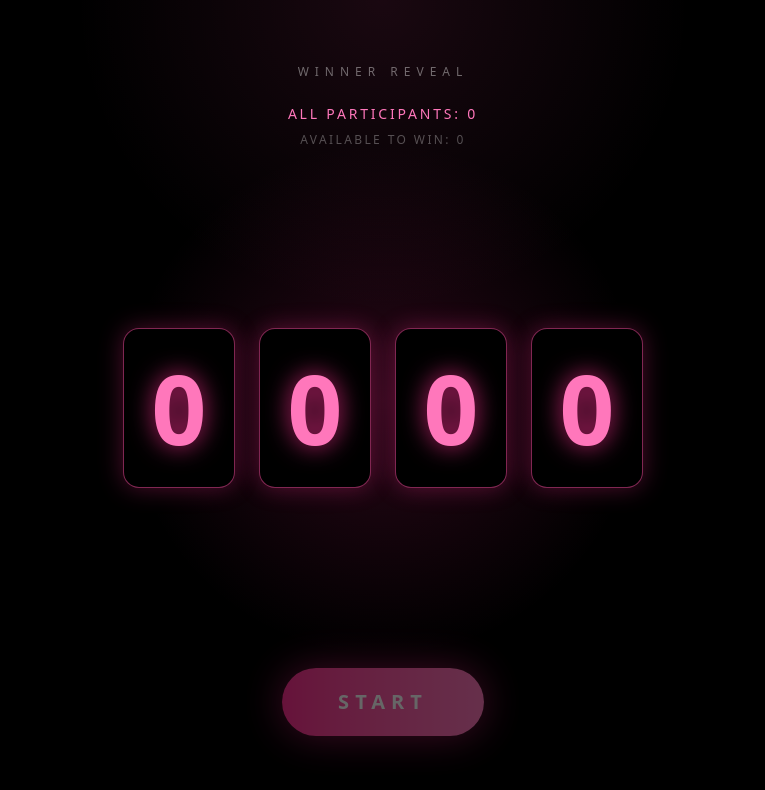
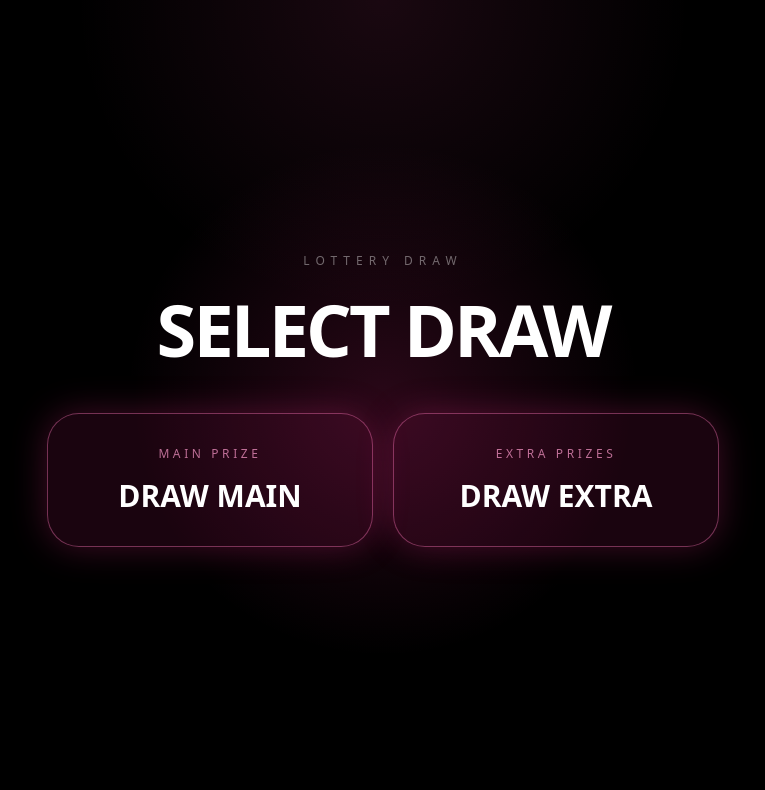
Before and after one commit to AlexParovoy/lottery, a Next.js app: page /draw in a window 1280 px wide. Shown: the top 790 px of the page, without its empty margins (257-1022 px from the left). Built offline with nearby package versions, Linux system fonts and the light colour scheme; no server answers; the database is empty.

Commit message:
Replace old draw page with draw selector

```diff
--- a/src/app/draw/page.tsx
+++ b/src/app/draw/page.tsx
@@ -1,268 +1,46 @@
-"use client";
-
-import { useEffect, useMemo, useRef, useState } from "react";
-import confetti from "canvas-confetti";
-import { supabase } from "../../lib/supabase";
-
-type Participant = {
-  id: number;
-  code: string;
-  name: string;
-  created_at: string;
-  is_winner: boolean;
-  prize_type?: string | null;
-  won_at?: string | null;
-};
-
-type DrawState = "idle" | "loading" | "spinning" | "revealed";
-
-function getSecureRandomIndex(max: number) {
-  const array = new Uint32Array(1);
-  crypto.getRandomValues(array);
-  return array[0] % max;
-}
+import Link from "next/link";
 
 export default function DrawPage() {
-  const [participants, setParticipants] = useState<Participant[]>([]);
-  const [loading, setLoading] = useState(true);
-  const [drawState, setDrawState] = useState<DrawState>("idle");
-  const [winner, setWinner] = useState<Participant | null>(null);
-  const [digits, setDigits] = useState(["0", "0", "0", "0"]);
-  const [showName, setShowName] = useState(false);
-  const [errorMessage, setErrorMessage] = useState("");
-
-  const intervalsRef = useRef<number[]>([]);
-  const timeoutsRef = useRef<number[]>([]);
-
-  useEffect(() => {
-    const load = async () => {
-      setLoading(true);
-      setErrorMessage("");
-
-      const { data, error } = await supabase
-        .from("participants")
-        .select("id, code, name, created_at, is_winner, prize_type, won_at")
-        .order("created_at", { ascending: true });
-
-      if (error) {
-        console.error(error);
-        setErrorMessage("Nepavyko užkrauti dalyvių.");
-        setParticipants([]);
-        setLoading(false);
-        return;
-      }
-
-      setParticipants((data as Participant[]) || []);
-      setLoading(false);
-    };
-
-    load();
-
-    return () => {
-      intervalsRef.current.forEach((id) => clearInterval(id));
-      timeoutsRef.current.forEach((id) => clearTimeout(id));
-    };
-  }, []);
-
-  const availableParticipants = useMemo(() => {
-    return participants.filter((p) => !p.is_winner);
-  }, [participants]);
-
-  const clearTimers = () => {
-    intervalsRef.current.forEach((id) => clearInterval(id));
-    timeoutsRef.current.forEach((id) => clearTimeout(id));
-    intervalsRef.current = [];
-    timeoutsRef.current = [];
-  };
-
-  const launchConfetti = () => {
-    const end = Date.now() + 2000;
-
-    const frame = () => {
-      confetti({
-        particleCount: 4,
-        spread: 60,
-        origin: { x: Math.random(), y: Math.random() * 0.5 },
-        colors: ["#ff2f92", "#ff77bb", "#ffffff"],
-      });
-
-      if (Date.now() < end) {
-        requestAnimationFrame(frame);
-      }
-    };
-
-    frame();
-  };
-
-  const startDraw = async () => {
-    if (drawState === "spinning") return;
-
-    clearTimers();
-    setShowName(false);
-    setWinner(null);
-    setDigits(["0", "0", "0", "0"]);
-    setErrorMessage("");
-
-    if (!availableParticipants.length) {
-      setErrorMessage("Visi dalyviai jau buvo ištraukti.");
-      return;
-    }
-
-    setDrawState("loading");
-
-    const index = getSecureRandomIndex(availableParticipants.length);
-    const selected = availableParticipants[index];
-    const nowIso = new Date().toISOString();
-
-    const { error } = await supabase
-      .from("participants")
-      .update({
-        is_winner: true,
-        prize_type: "Main Prize",
-        won_at: nowIso,
-      })
-      .eq("id", selected.id);
-
-    if (error) {
-      console.error(error);
-      setErrorMessage("Nepavyko išsaugoti laimėtojo.");
-      setDrawState("idle");
-      return;
-    }
-
-    const updatedWinner: Participant = {
-      ...selected,
-      is_winner: true,
-      prize_type: "Main Prize",
-      won_at: nowIso,
-    };
-
-    setParticipants((prev) =>
-      prev.map((participant) =>
-        participant.id === selected.id ? updatedWinner : participant
-      )
-    );
-
-    setWinner(updatedWinner);
-    setDrawState("spinning");
-
-    const codeDigits = selected.code.padStart(4, "0").slice(0, 4).split("");
-    const localIntervals: number[] = [];
-
-    for (let i = 0; i < 4; i++) {
-      const intervalId = window.setInterval(() => {
-        setDigits((prev) => {
-          const next = [...prev];
-          next[i] = String(Math.floor(Math.random() * 10));
-          return next;
-        });
-      }, 80);
-
-      localIntervals.push(intervalId);
-    }
-
-    intervalsRef.current = localIntervals;
-
-    [1500, 2500, 3500, 4500].forEach((time, i) => {
-      const timeoutId = window.setTimeout(() => {
-        clearInterval(localIntervals[i]);
-
-        setDigits((prev) => {
-          const next = [...prev];
-          next[i] = codeDigits[i];
-          return next;
-        });
-
-        if (i === 3) {
-          const revealTimeout = window.setTimeout(() => {
-            setDrawState("revealed");
-            setShowName(true);
-            launchConfetti();
-          }, 800);
-
-          timeoutsRef.current.push(revealTimeout);
-        }
-      }, time);
-
-      timeoutsRef.current.push(timeoutId);
-    });
-  };
-
   return (
-    <main className="relative flex min-h-screen flex-col items-center justify-between bg-black px-6 py-16 text-white">
+    <main className="relative flex min-h-screen items-center justify-center overflow-hidden bg-black px-6 py-16 text-white">
       <div className="pointer-events-none absolute inset-0 bg-[radial-gradient(circle_at_center,_rgba(255,47,146,0.16),_rgba(0,0,0,0)_34%)]" />
       <div className="pointer-events-none absolute inset-0 bg-[radial-gradient(circle_at_top,_rgba(255,79,163,0.10),_rgba(0,0,0,0)_30%)]" />
 
-      <div className="relative z-10 text-center">
+      <div className="relative z-10 w-full max-w-2xl text-center">
         <p className="text-xs uppercase tracking-[0.5em] text-white/40">
-          Winner Reveal
+          Lottery Draw
         </p>
 
-        <p className="mt-6 text-sm uppercase tracking-[0.2em] text-[#ff77bb]">
-          All participants: {loading ? "..." : participants.length}
-        </p>
+        <h1 className="mt-6 text-5xl font-extrabold tracking-[-0.04em] text-white md:text-7xl">
+          SELECT DRAW
+        </h1>
 
-        {!loading && (
-          <p className="mt-2 text-xs uppercase tracking-[0.2em] text-white/30">
-            Available to win: {availableParticipants.length}
-          </p>
-        )}
+        <div className="mt-12 grid gap-5 md:grid-cols-2">
+          <Link
+            href="/draw-main"
+            className="rounded-[2rem] border border-[#ff77bb]/40 bg-[#ff2f92]/10 px-8 py-8 text-center shadow-[0_0_35px_rgba(255,47,146,0.25)] transition hover:scale-[1.02] hover:bg-[#ff2f92]/20"
+          >
+            <p className="text-xs uppercase tracking-[0.3em] text-[#ff9bcd]/70">
+              Main Prize
+            </p>
+            <p className="mt-4 text-3xl font-extrabold text-white">
+              DRAW MAIN
+            </p>
+          </Link>
 
-        {errorMessage && (
-          <p className="mt-4 text-sm font-medium text-red-300">
-            {errorMessage}
-          </p>
-        )}
+          <Link
+            href="/draw-extra"
+            className="rounded-[2rem] border border-[#ff77bb]/40 bg-[#ff2f92]/10 px-8 py-8 text-center shadow-[0_0_35px_rgba(255,47,146,0.25)] transition hover:scale-[1.02] hover:bg-[#ff2f92]/20"
+          >
+            <p className="text-xs uppercase tracking-[0.3em] text-[#ff9bcd]/70">
+              Extra Prizes
+            </p>
+            <p className="mt-4 text-3xl font-extrabold text-white">
+              DRAW EXTRA
+            </p>
+          </Link>
+        </div>
       </div>
-
-      <div className="relative z-10 grid grid-cols-4 gap-4 md:gap-6">
-        {digits.map((digit, i) => (
-          <div
-            key={i}
-            className="flex h-28 w-20 items-center justify-center rounded-2xl border border-[#ff4fa3]/50 bg-black shadow-[0_0_25px_rgba(255,47,146,0.3)] md:h-40 md:w-28"
-          >
-            <span className="text-6xl font-extrabold text-[#ff77bb] [text-shadow:0_0_25px_rgba(255,47,146,0.8)] md:text-8xl">
-              {digit}
-            </span>
-          </div>
-        ))}
-      </div>
-
-      <div className="relative z-10 text-center">
-        <button
-          onClick={startDraw}
-          disabled={
-            drawState === "spinning" || loading || availableParticipants.length === 0
-          }
-          className="rounded-full bg-gradient-to-r from-[#ff2f92] to-[#ff77bb] px-14 py-5 text-xl font-bold uppercase tracking-[0.3em] shadow-[0_0_40px_rgba(255,47,146,0.6)] transition hover:scale-105 disabled:cursor-not-allowed disabled:opacity-40"
-        >
-          {drawState === "spinning" ? "DRAWING" : "START"}
-        </button>
-
-        {showName && winner && (
-          <div className="mt-10 animate-[fadeInUp_0.8s_ease-out]">
-            <p className="text-xs uppercase tracking-[0.5em] text-[#ff9bcd]/60">
-              Winner
-            </p>
-            <p className="mt-4 text-4xl font-extrabold md:text-6xl">
-              {winner.name}
-            </p>
-          </div>
-        )}
-      </div>
-
-      <style jsx global>{`
-        @keyframes fadeInUp {
-          from {
-            opacity: 0;
-            transform: translateY(20px);
-          }
-          to {
-            opacity: 1;
-            transform: translateY(0);
-          }
-        }
-      `}</style>
     </main>
   );
 }
```
